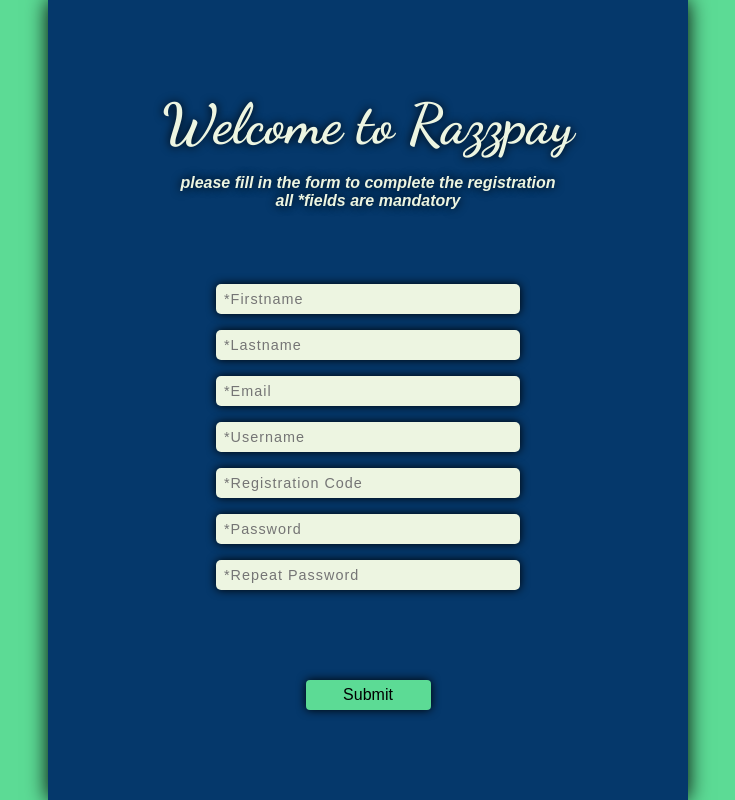
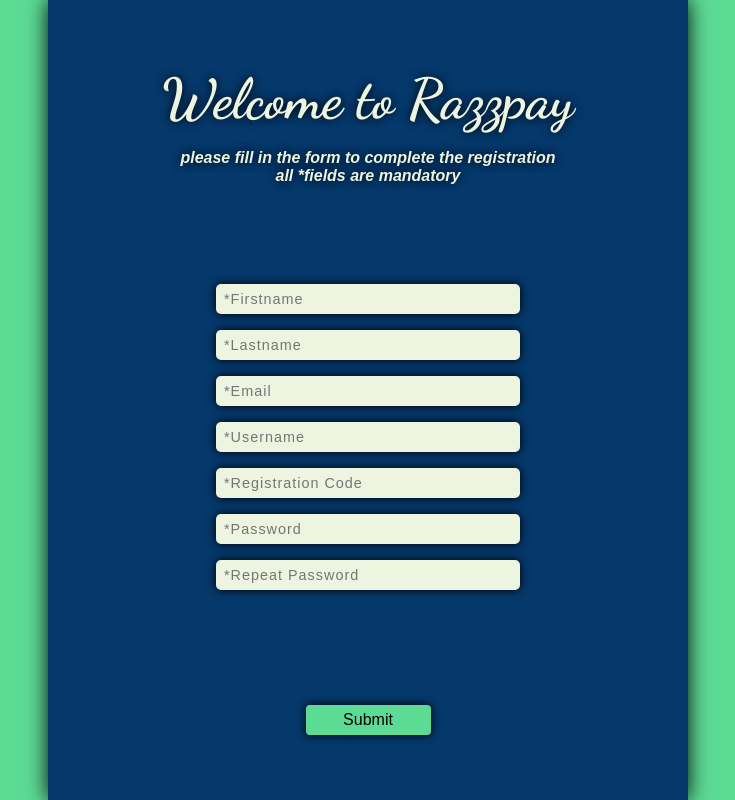
Before and after one commit to joshhammer/propulsion-final-project, a React (Create React App) app in the folder frontend/: page /signupemployee in a window 1280 px wide. Shown: the whole page, without its empty margins (272-1007 px from the left). Built offline with nearby package versions, Linux system fonts and the light colour scheme.

Commit message:
minor css changes

```diff
--- a/frontend/src/components/SignupEmployee/SignupEmployee.scss
+++ b/frontend/src/components/SignupEmployee/SignupEmployee.scss
@@ -10,7 +10,7 @@
     width: 50%;
     display: flex;
     flex-direction: column;
-    justify-content: space-evenly;
+    justify-content: space-around;
     align-items: center;
     padding: 1rem;
     background-color: var(--mainBlue);
@@ -22,6 +22,7 @@
         margin-bottom: 1rem;
         font-family: 'Dancing Script', cursive;
         color: var(--mainWhite);
+        text-align: center;
         font-size: 3.5rem;
         text-shadow: var(--boxShadow);
     }
```
